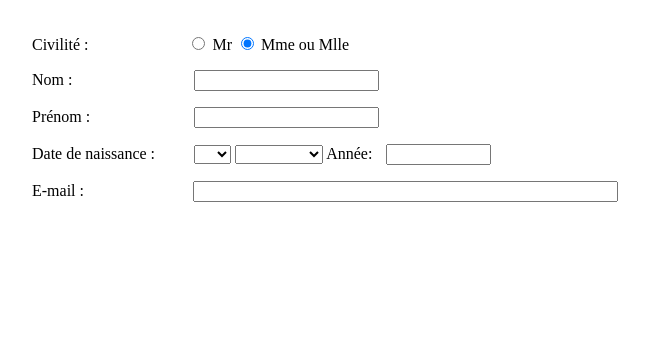
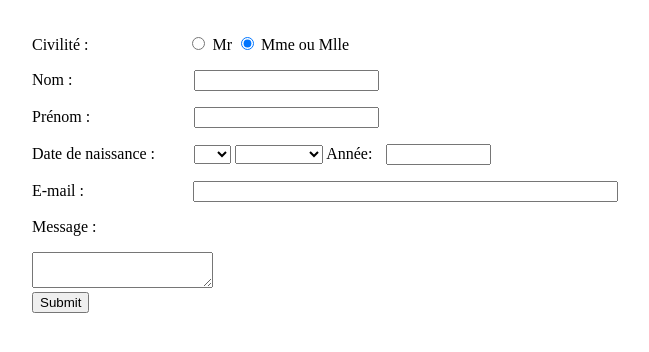
Before and after one commit to lefevretom60/TPFinal, a plain HTML site: page CV_FR-CV_EN.html/formulaire.html in a window 1280 px wide. Shown: the whole page, without its empty margins (258-907 px from the left). Drawn offline with Linux system fonts and the light colour scheme; a script that the page names is missing.

Commit message:
derniere modif

```diff
--- a/CV_FR-CV_EN.html/formulaire.html
+++ b/CV_FR-CV_EN.html/formulaire.html
@@ -107,7 +107,11 @@
             <input type="text" name="email" valeur="10" size="50" >
 
         </p>
-
+        <div>
+            <p><label for="msg">Message :</label></p>
+            <textarea id="msg" name="user_message"></textarea>
+        </div>
+        <input type="submit" name="envoyer" valeur="1" >
     </div>
 </body>
 </html>
```
